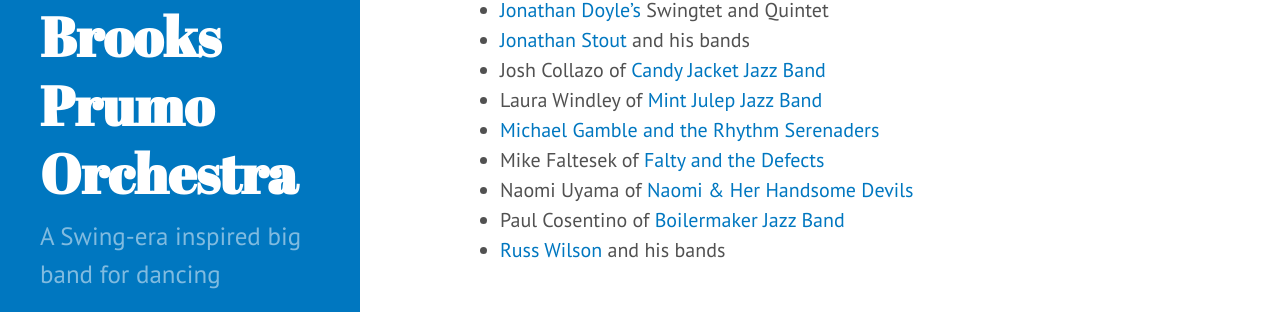
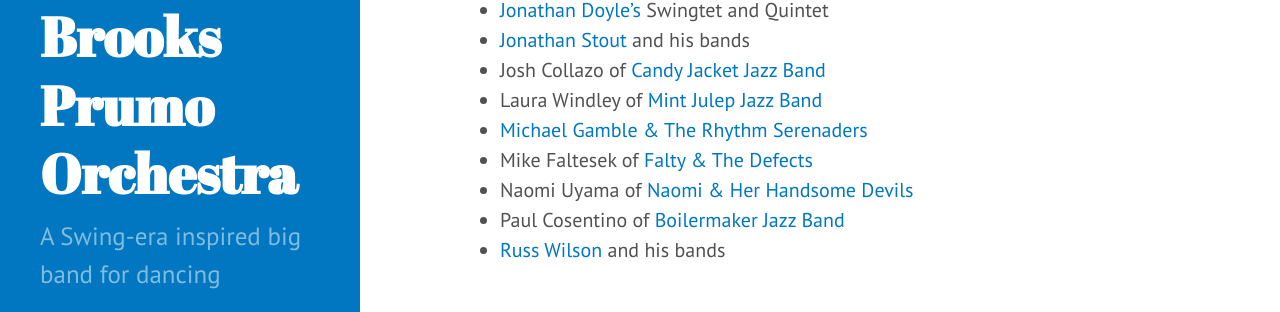
Before and after one commit to brooksprumo/brooksprumoorchestra, a Jekyll site: the page built from friends.md, in a window 1280 px wide. Shown: the part 342-654 px from the top of the page. Built offline with Jekyll 4.4.1, drawn with Linux system fonts in a browser that asks for light colours; our own code applies the rules of GitHub Pages for plain Markdown files.

Commit message:
Rework friends page

```diff
--- a/friends.md
+++ b/friends.md
@@ -9,8 +9,8 @@ There are a number of people and bands that have supported the Brooks Prumo Orch
 - [Jonathan Stout](http://www.campusfive.com/) and his bands
 - Josh Collazo of [Candy Jacket Jazz Band](http://www.candyjacketjazzband.com/)
 - Laura Windley of [Mint Julep Jazz Band](https://mintjulepjazzband.com/)
-- [Michael Gamble and the Rhythm Serenaders](http://www.rhythmserenaders.com/)
-- Mike Faltesek of [Falty and the Defects](http://www.falty.com/faltyandthedefects)
+- [Michael Gamble & The Rhythm Serenaders](http://www.rhythmserenaders.com/)
+- Mike Faltesek of [Falty & The Defects](http://www.falty.com/faltyandthedefects)
 - Naomi Uyama of [Naomi & Her Handsome Devils](http://www.naomisdevils.com/)
 - Paul Cosentino of [Boilermaker Jazz Band](http://www.boilermakerjazzband.com/)
 - [Russ Wilson](http://www.everswinging.com/) and his bands
```
